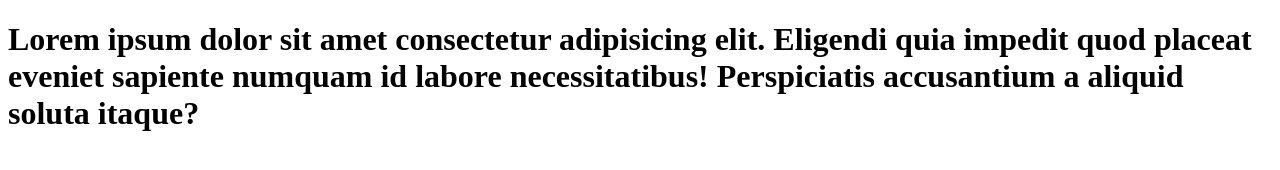
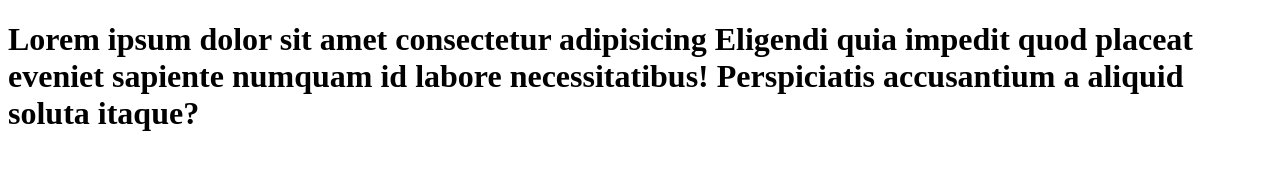
Before and after one commit to kananikrish21/VCSCF, a plain HTML site: page index.html in a window 1280 px wide. Drawn offline with Linux system fonts and the light colour scheme.

Commit message:
g commit

```diff
--- a/index.html
+++ b/index.html
@@ -6,6 +6,6 @@
     <title>Document</title>
 </head>
 <body>
-    <h1>Lorem ipsum dolor sit amet consectetur adipisicing elit. Eligendi quia impedit quod placeat eveniet sapiente numquam id labore necessitatibus! Perspiciatis accusantium a aliquid soluta itaque?</h1>
+    <h1>Lorem ipsum dolor sit amet consectetur adipisicing  Eligendi quia impedit quod placeat eveniet sapiente numquam id labore necessitatibus! Perspiciatis accusantium a aliquid soluta itaque?</h1>
 </body>
 </html>
```
